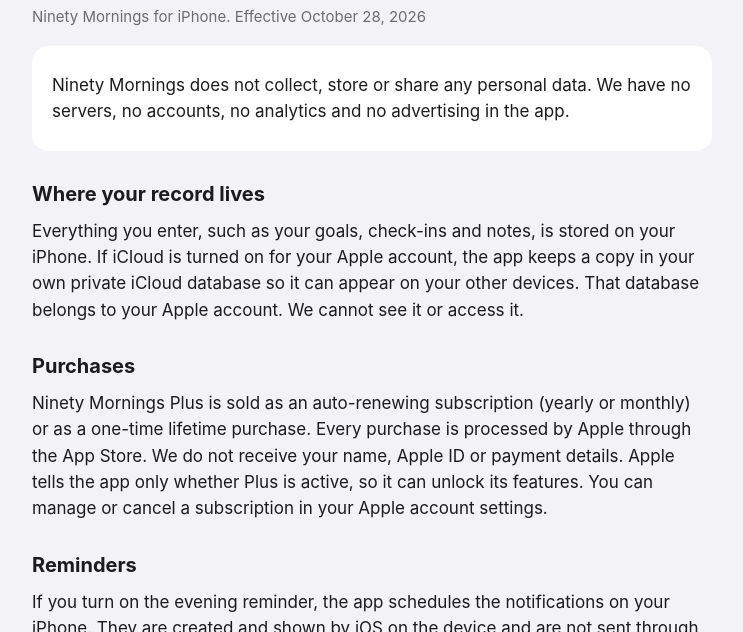
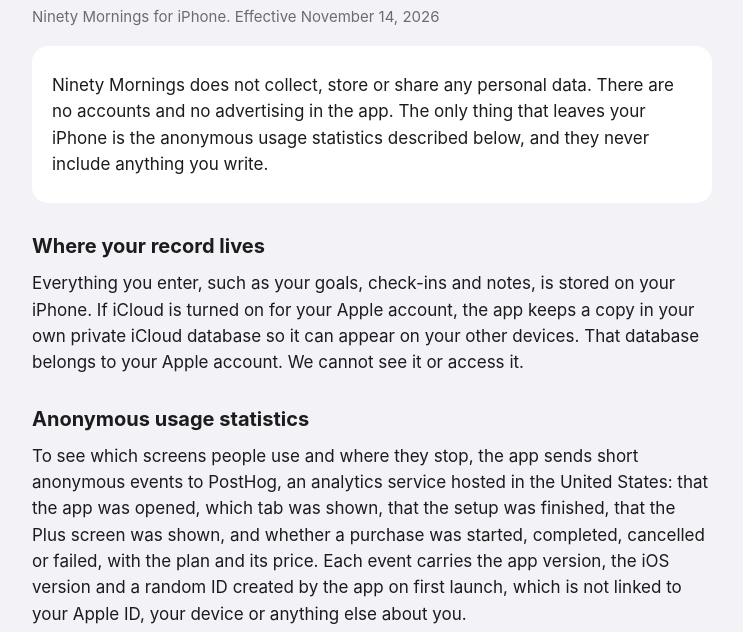
Before and after one commit to IgorOdaryuk/ninety-mornings, a plain HTML site: page privacy.html in a window 1280 px wide. Shown: the part 93-725 px from the top of the page, without its empty margins (268-1011 px from the left). Drawn offline with Linux system fonts and the light colour scheme.

Commit message:
Describe anonymous usage statistics

```diff
--- a/privacy.html
+++ b/privacy.html
@@ -1,12 +1,15 @@
 <!doctype html><html lang="en"><head><meta charset="utf-8"><meta name="viewport" content="width=device-width,initial-scale=1">
 <title>Ninety Mornings Privacy Policy</title><link rel="stylesheet" href="style.css"></head><body><main>
 <h1>Privacy policy</h1>
-<p class="muted">Ninety Mornings for iPhone. Effective October 28, 2026</p>
+<p class="muted">Ninety Mornings for iPhone. Effective November 14, 2026</p>
 <div class="card">
-<p>Ninety Mornings does not collect, store or share any personal data. We have no servers, no accounts, no analytics and no advertising in the app.</p>
+<p>Ninety Mornings does not collect, store or share any personal data. There are no accounts and no advertising in the app. The only thing that leaves your iPhone is the anonymous usage statistics described below, and they never include anything you write.</p>
 </div>
 <h2>Where your record lives</h2>
 <p>Everything you enter, such as your goals, check-ins and notes, is stored on your iPhone. If iCloud is turned on for your Apple account, the app keeps a copy in your own private iCloud database so it can appear on your other devices. That database belongs to your Apple account. We cannot see it or access it.</p>
+<h2>Anonymous usage statistics</h2>
+<p>To see which screens people use and where they stop, the app sends short anonymous events to PostHog, an analytics service hosted in the United States: that the app was opened, which tab was shown, that the setup was finished, that the Plus screen was shown, and whether a purchase was started, completed, cancelled or failed, with the plan and its price. Each event carries the app version, the iOS version and a random ID created by the app on first launch, which is not linked to your Apple ID, your device or anything else about you.</p>
+<p>The events never contain your goals, check-ins, notes, your answers during setup or anything else you enter. We do not use them for advertising, do not track you across other apps or websites, and do not sell or share them. Deleting the app deletes the random ID.</p>
 <h2>Purchases</h2>
 <p>Ninety Mornings Plus is sold as an auto-renewing subscription (yearly or monthly) or as a one-time lifetime purchase. Every purchase is processed by Apple through the App Store. We do not receive your name, Apple ID or payment details. Apple tells the app only whether Plus is active, so it can unlock its features. You can manage or cancel a subscription in your Apple account settings.</p>
 <h2>Reminders</h2>
@@ -20,7 +23,7 @@
 <h2>Your rights</h2>
 <p>Your record stays on your iPhone and in your own iCloud, so you control it directly with Export my record and Erase everything. For anything you have sent us by email, you can ask to see it, correct it or have it deleted by writing to the address below, and we will answer within 30 days. We do not sell or share personal data.</p>
 <h2>Children</h2>
-<p>The app itself collects no data from anyone, including children.</p>
+<p>The app collects no personal data from anyone, including children. The anonymous usage statistics described above cannot identify the person using the app.</p>
 <h2>Changes</h2>
 <p>If this policy changes, the new version will be posted on this page with a new effective date.</p>
 <h2>Contact</h2>
```
